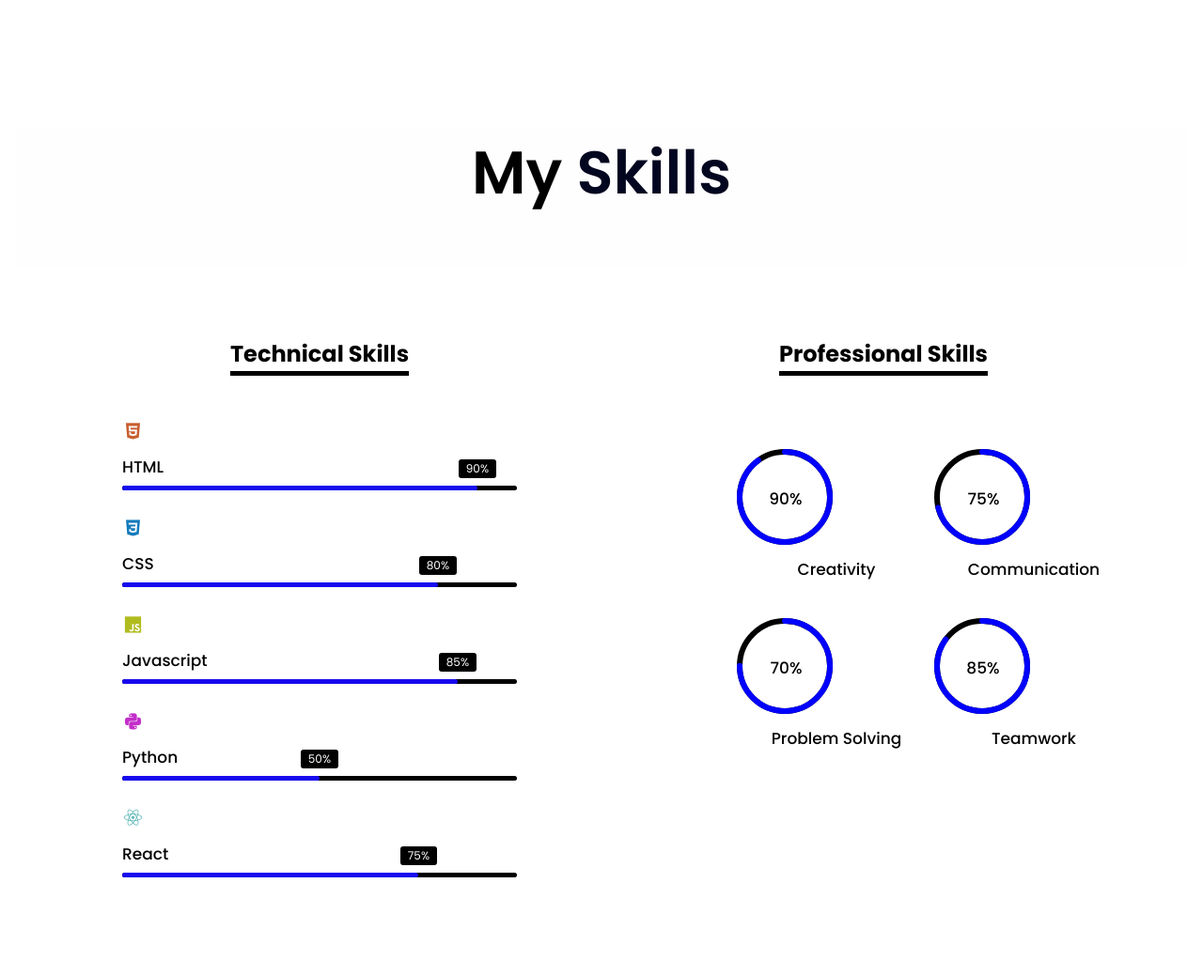
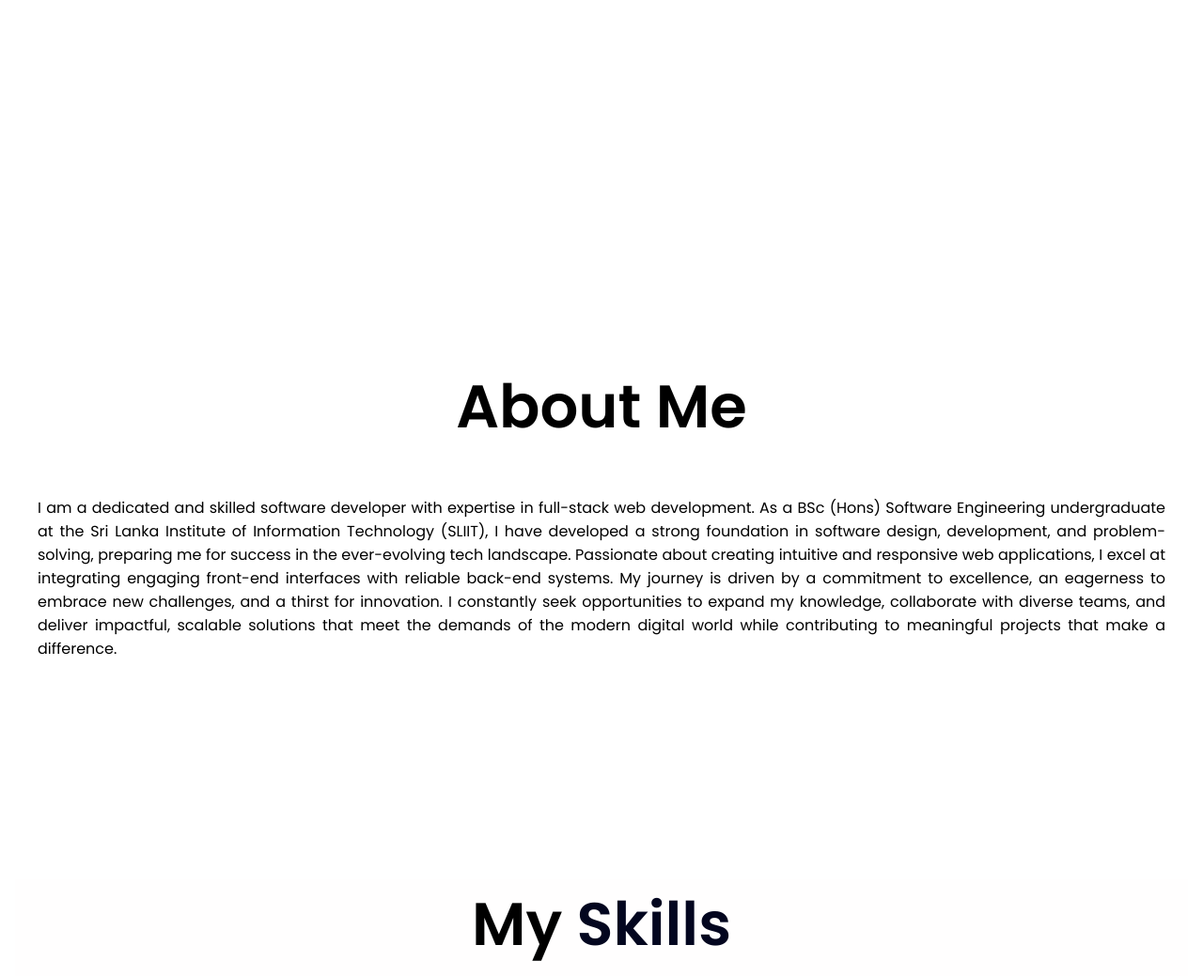
Before and after one commit to DilmiSansala/Modern-Portfolio, a plain HTML site: page index.html in a window 1280 px wide. Shown: the part 680-1719 px from the top of the page at 94% size. Drawn offline with nearby package versions, Linux system fonts and the light colour scheme.

Commit message:
about me

```diff
--- a/index.html
+++ b/index.html
@@ -34,7 +34,7 @@
     <a href="https://github.com/DilmiSansala"><button class="visit-btn">Visit Github</button></a>
    </header>
 
-   <section id="about" class="about">
+   <section class="about">
     <div class="about-container">
         <img src="assets/dilmi.jpg" alt="">
         <div class="info-box">
@@ -46,7 +46,7 @@
         </div>
         <div class="btn-group">
             <a href="My new CV.pdf" class="btn"download="My new CV.pdf">Download CV</a>
-            <a href="#contact" class="btn">Contact </a>
+            <a href="#about" class="btn">More About Me </a>
         </div>
 
         <div class="socials">
@@ -57,6 +57,27 @@
     </div>
     </div>
    </section>
+    <!--about-->
+    <section id="about" class="about">
+        <div class="about-content">
+
+            <div class="about-text">
+                <h2 class="section-title">
+                    About Me
+                </h2>
+                <p> I am a dedicated and skilled software developer with expertise in full-stack web development.
+                    As a BSc (Hons) Software Engineering undergraduate at the Sri Lanka Institute of Information Technology (SLIIT),
+                    I have developed a strong foundation in software design, development, and problem-solving,
+                    preparing me for success in the ever-evolving tech landscape. Passionate about creating intuitive and responsive web applications,
+                    I excel at integrating engaging front-end interfaces with reliable back-end systems. My journey is driven by a commitment to excellence,
+                     an eagerness to embrace new challenges, and a thirst for innovation. I constantly seek opportunities to expand my knowledge, collaborate with
+                     diverse teams, and deliver impactful, scalable solutions that meet the demands of the modern digital world while contributing to meaningful projects
+                     that make a difference.</p></div>
+        </div>
+       </section>
+
+    <!--skills-->
+
    <section id="skil-grid">
     <div class="skils-container">
     <div class="skil-title">
@@ -199,7 +220,7 @@
               <h3 class="section-title">
                 Contact Me
               </h3>
-              <form action="https://api.web3forms.com/submit" method="POST">
+              <form action="https://api.web3forms.com/submit" method="POST" class="contact-form">
                 <input type="hidden" name="access_key" value="cd4ad6c9-e3b6-42b6-8de6-5f2be658763a">
                 <div class="form-group">
                   <label for="name">Name</label>
--- a/styles.css
+++ b/styles.css
@@ -482,7 +482,7 @@ section{
   /*contact*/
   .contact {
     padding: 6rem 2rem;
-    background-color:white;
+    background-color:white
   }
 
   .contact-content {
@@ -491,7 +491,7 @@ section{
   }
 
   .contact-form {
-    background: white;
+    background: rgb(233, 231, 231);
     padding: 2rem;
     border-radius: 0.5rem;
     box-shadow: 0 2px 4px black;
@@ -674,3 +674,32 @@ section{
         gap: 1rem;
     }
 }
+
+/*about me*/
+.about {
+    padding: 6rem 2rem 3rem 2rem;
+    background: white;
+  }
+
+  .about-content {
+    max-width: 1200px;
+    margin: 0 auto;
+    display: flex;
+    gap: 1rem;
+    align-items: center;
+    text-align: justify;
+  }
+
+  .profile-img {
+    flex: 1;
+    align-items: center;
+  }
+  .profile-img img {
+    max-width: 450px;
+    /* max-height: 350px; */
+    border-radius: 1rem;
+    box-shadow: 0 4px 8px 0 rgba(0, 0, 0, 0.2), 0 6px 20px 0 rgba(0, 0, 0, 0.19);
+  }
+  .about-text {
+    flex: 1;
+  }
```
